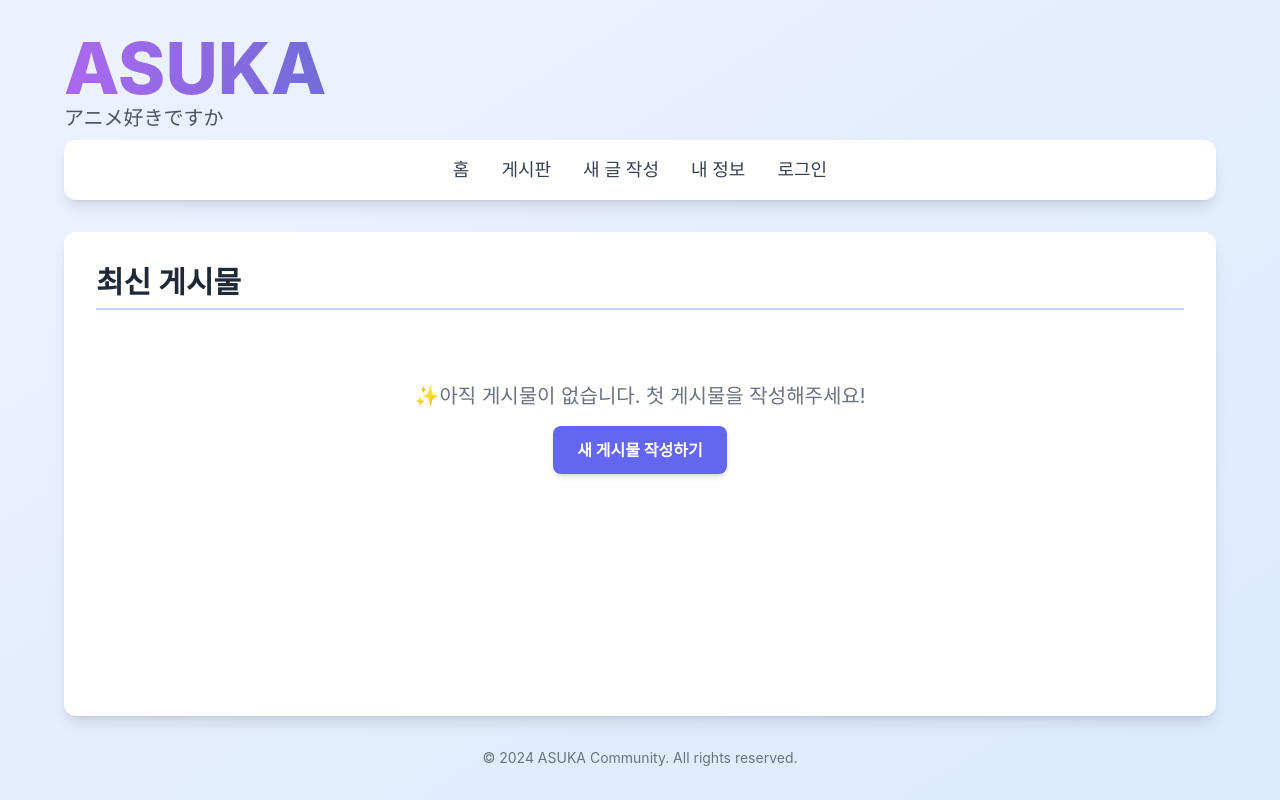
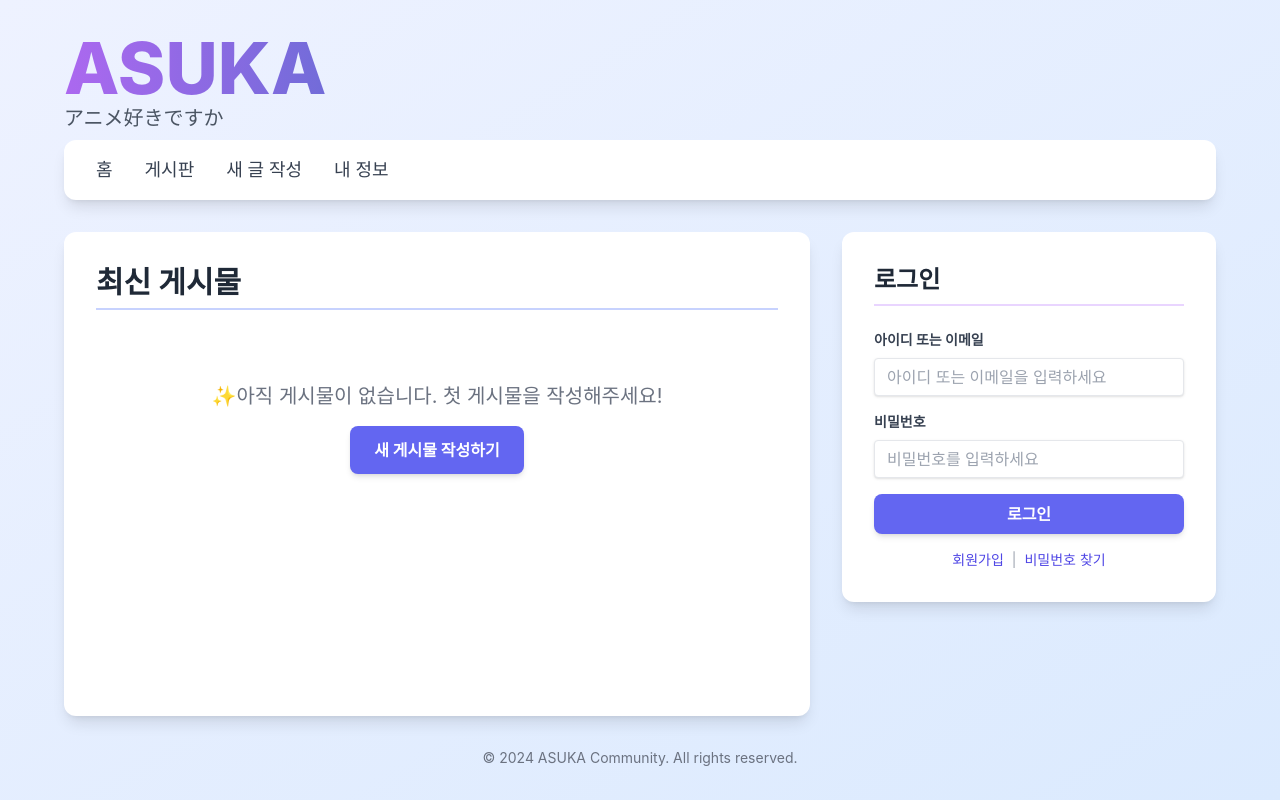
Before and after one commit to lagonee23/asuka-community, a React (Create React App) app: page / in a window 1280 px wide. Built offline with nearby package versions, Linux system fonts and the light colour scheme.

Commit message:
9th commit: Add login aside

```diff
--- a/src/App.js
+++ b/src/App.js
@@ -18,16 +18,19 @@ function App() {
         </p>
       </header>
 
-      <nav className="w-full max-w-6xl bg-white rounded-xl shadow-lg p-4 mb-8 flex justify-center items-center space-x-6 sm:space-x-8">
+      <nav className="w-full max-w-6xl bg-white rounded-xl shadow-lg p-4 mb-8 flex justify-start items-center space-x-6 sm:space-x-8 pl-8">
         <div className="cursor-pointer text-lg font-medium text-gray-700 hover:text-indigo-600 transition duration-300">홈</div>
         <div className="cursor-pointer text-lg font-medium text-gray-700 hover:text-indigo-600 transition duration-300">게시판</div>
         <div className="cursor-pointer text-lg font-medium text-gray-700 hover:text-indigo-600 transition duration-300">새 글 작성</div>
         <div className="cursor-pointer text-lg font-medium text-gray-700 hover:text-indigo-600 transition duration-300">내 정보</div>
-        <div className="cursor-pointer text-lg font-medium text-gray-700 hover:text-indigo-600 transition duration-300">로그인</div>
       </nav>
 
-      {/* 메인 콘텐츠 영역 (향후 커뮤니티 게시물, 기능 등이 추가될 곳) */}
-      <main className="w-full max-w-6xl bg-white rounded-xl shadow-lg p-6 sm:p-8 flex-1">
+      {/* 메인 콘텐츠 영역 - '최신 게시물'과 '로그인' 섹션을 위한 Flex 컨테이너 */}
+      {/* <main className="w-full max-w-6xl bg-white rounded-xl shadow-lg p-6 sm:p-8 flex-1"> */}
+      <main className="w-full max-w-6xl flex flex-col lg:flex-row lg:gap-8 flex-1">
+        {/* 최신 게시물 섹션 (왼쪽 컬럼) */}
+        {/* 모바일에서는 아래로 쌓이고, 데스크톱에서는 2/3 너비를 차지합니다. */}
+        <section className="bg-white rounded-xl shadow-lg p-6 sm:p-8 mb-8 lg:mb-0 w-full lg:w-2/3">
           <h2 className="text-2xl sm:text-3xl font-bold text-gray-800 mb-6 border-b-2 border-indigo-200 pb-2">
             최신 게시물
           </h2>
@@ -40,7 +43,51 @@ function App() {
               새 게시물 작성하기
             </button>
           </div>
-        {/* 여기에 더 많은 컴포넌트나 섹션을 추가할 수 있습니다. 예를 들어, 게시물 목록, 검색 바, 사용자 프로필 등 */}
+        </section>
+        {/* 로그인 섹션 (오른쪽 컬럼) */}
+        {/* 모바일에서는 아래로 쌓이고, 데스크톱에서는 1/3 너비를 차지합니다. */}
+        <aside className="bg-white rounded-xl shadow-lg p-6 sm:p-8 w-full lg:w-1/3 h-fit"> {/* h-fit 추가로 높이 자동 조절 */}
+          <h3 className="text-2xl font-bold text-gray-800 mb-6 border-b-2 border-purple-200 pb-2">
+            로그인
+          </h3>
+          <form className="flex flex-col space-y-4">
+            <div>
+              <label htmlFor="username" className="block text-gray-700 text-sm font-bold mb-2">
+                아이디 또는 이메일
+              </label>
+              <input
+                type="text"
+                id="username"
+                name="username"
+                placeholder="아이디 또는 이메일을 입력하세요"
+                className="shadow appearance-none border rounded w-full py-2 px-3 text-gray-700 leading-tight focus:outline-none focus:ring-2 focus:ring-indigo-400 focus:border-transparent"
+              />
+            </div>
+            <div>
+              <label htmlFor="password" className="block text-gray-700 text-sm font-bold mb-2">
+                비밀번호
+              </label>
+              <input
+                type="password"
+                id="password"
+                name="password"
+                placeholder="비밀번호를 입력하세요"
+                className="shadow appearance-none border rounded w-full py-2 px-3 text-gray-700 leading-tight focus:outline-none focus:ring-2 focus:ring-indigo-400 focus:border-transparent"
+              />
+            </div>
+            <button
+              type="submit"
+              className="bg-indigo-500 hover:bg-indigo-600 text-white font-bold py-2 px-4 rounded-lg shadow-md transition duration-300 ease-in-out transform hover:-translate-y-1"
+            >
+              로그인
+            </button>
+          </form>
+          <div className="mt-4 text-center text-sm">
+            <div className="cursor-pointer text-indigo-600 hover:underline mx-2 inline-block">회원가입</div>
+            <span className="text-gray-400">|</span>
+            <div className="cursor-pointer text-indigo-600 hover:underline mx-2 inline-block">비밀번호 찾기</div>
+          </div>
+        </aside>
       </main>
 
       {/* 푸터 섹션 */}
```
Lines whose indentation alone changed are shown as unchanged.
